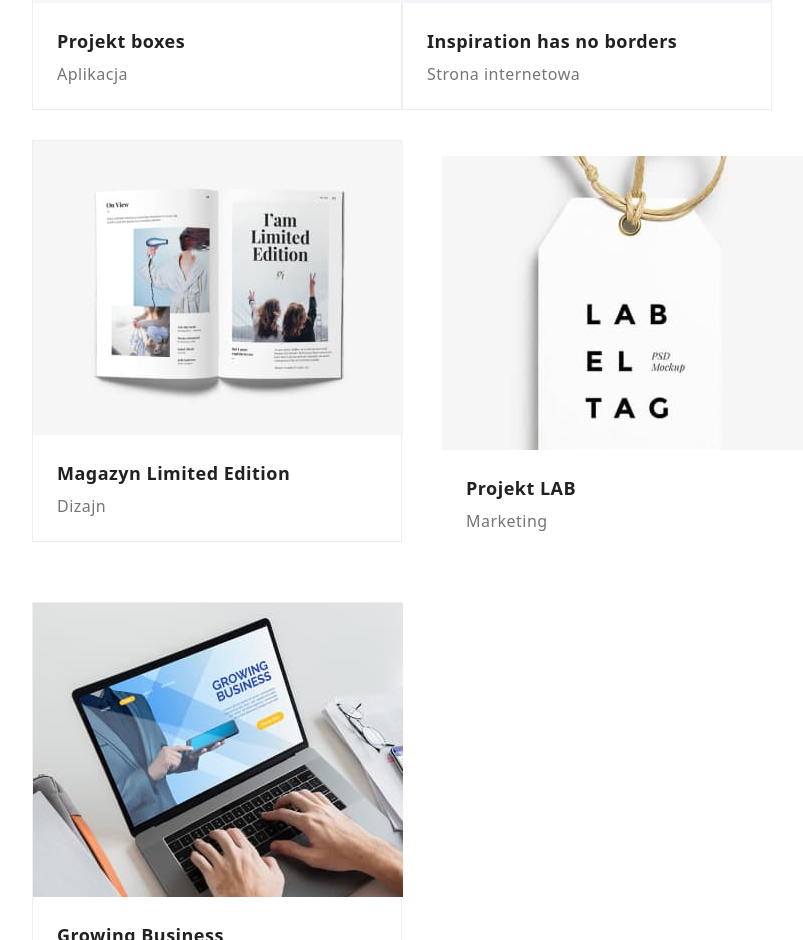
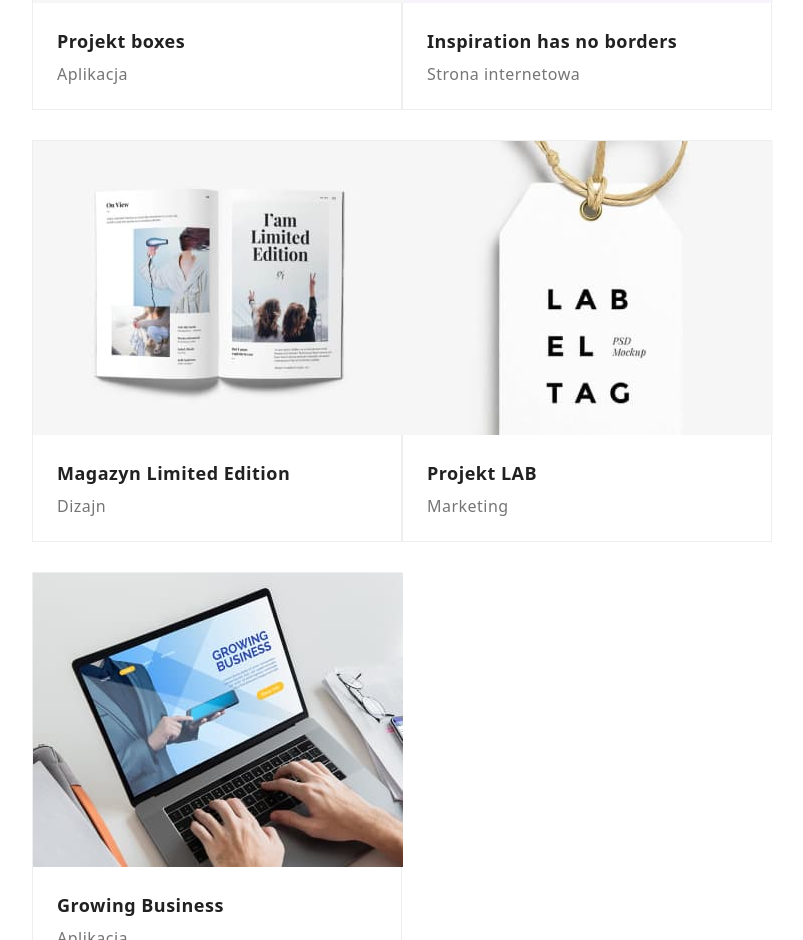
Before and after one commit to pawelbugowski/goit-markup-hw-07, a plain HTML site: page portfolio.html in a window 1280 px wide. Shown: the part 1436-2376 px from the top of the page, without its empty margins (183-986 px from the left). Drawn offline with nearby package versions, Linux system fonts and the light colour scheme.

Commit message:
Update portfolio.html
Poprawiona literówka

```diff
--- a/portfolio.html
+++ b/portfolio.html
@@ -224,7 +224,7 @@
                 </figure>
               </li>
               <li class="portfolio__project">
-                <figure class="pportfolio__project__box">
+                <figure class="portfolio__project__box">
                   <div class="portfolio__project__image">
                     <img
                       src="images/project-label-tag.jpg"
```
